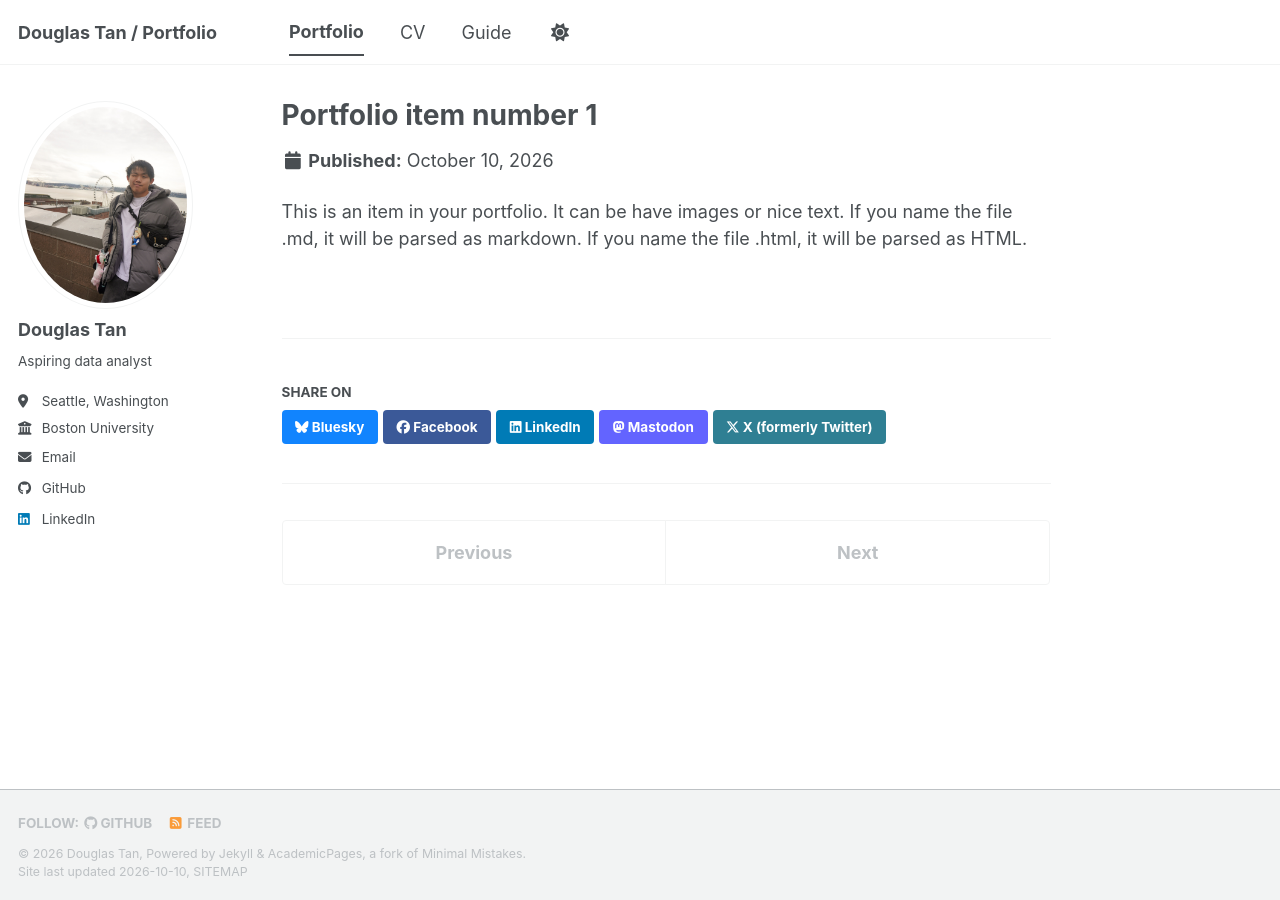
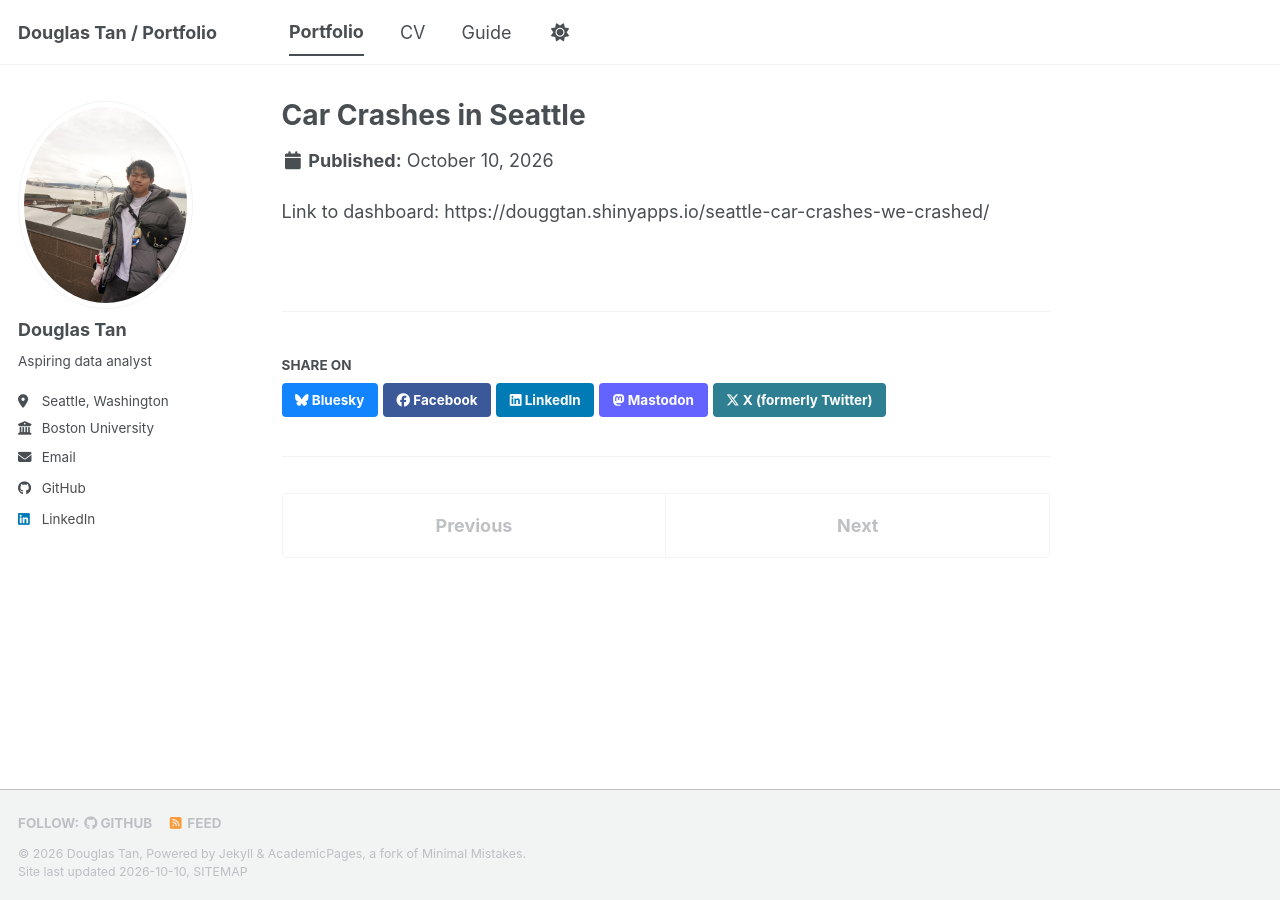
Before and after one commit to douggtann/douggtann.github.io, a Jekyll site: the page built from _portfolio/portfolio-1.md, in a window 1280 px wide. Built offline with Jekyll 4.4.1, drawn with Linux system fonts in a browser that asks for light colours; a style sheet for code colours, icons or effects is not loaded.

Commit message:
Car Crashes in Seattle

```diff
--- a/_portfolio/portfolio-1.md
+++ b/_portfolio/portfolio-1.md
@@ -1,7 +1,8 @@
 ---
-title: "Portfolio item number 1"
-excerpt: "Short description of portfolio item number 1<br/><img src='/images/500x300.png'>"
+title: "Car Crashes in Seattle"
+excerpt: "The goal of this project is to visualize car crash patterns in Seattle using Shiny and R.
+There are various variables (lighting, frequency, and location) used to determine how these crashes are visualized."
 collection: portfolio
 ---
 
-This is an item in your portfolio. It can be have images or nice text. If you name the file .md, it will be parsed as markdown. If you name the file .html, it will be parsed as HTML.
+Link to dashboard: https://douggtan.shinyapps.io/seattle-car-crashes-we-crashed/
```
